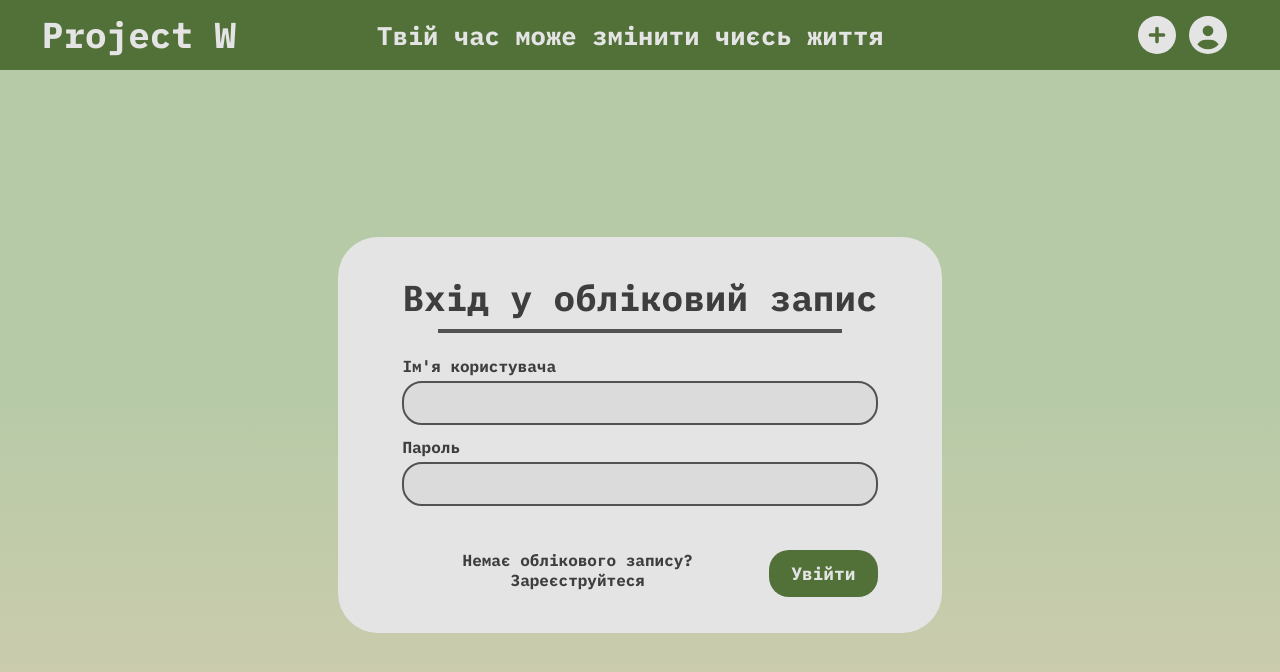
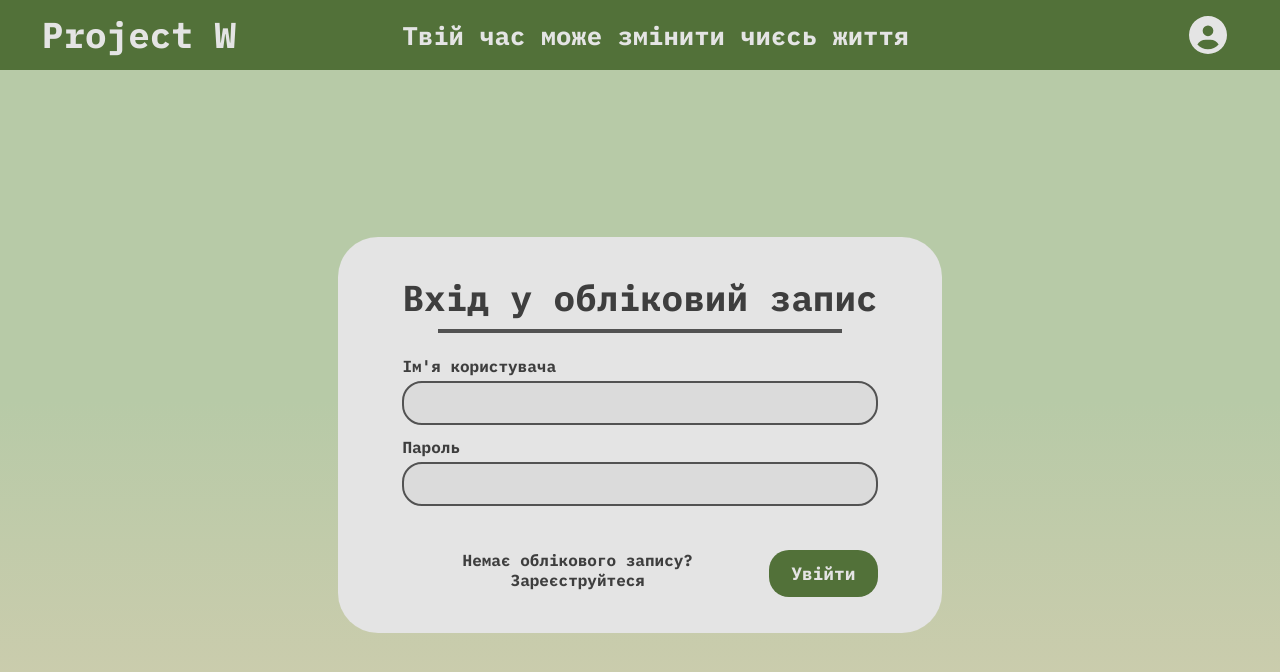
Before and after one commit to amasyaska/project-w, a React (Vite) app in the folder src/django-container/frontend/: page /login in a window 1280 px wide. Shown: the top 672 px of the page. Built offline with nearby package versions, Linux system fonts and the light colour scheme.

Commit message:
feat: Make add post btn show up only when user is logged in

```diff
--- a/src/django-container/frontend/src/components/Header.tsx
+++ b/src/django-container/frontend/src/components/Header.tsx
@@ -1,9 +1,10 @@
 import {useState} from "react";
 import {Link} from "react-router-dom";
 import {FontAwesomeIcon} from '@fortawesome/react-fontawesome'
-import {faUserCircle,faPlusCircle} from '@fortawesome/free-solid-svg-icons'
+import {faPlusCircle, faUserCircle} from '@fortawesome/free-solid-svg-icons'
 
 import styles from "./Header.module.css";
+import useAuth from "@hooks/auth.ts";
 
 // Мотивашки для користувачів
 const SPLASHES = [
@@ -22,6 +23,7 @@ function getRandomSplash() {
 }
 
 export default function Header() {
+    const {user} = useAuth();
     const [splash] = useState(getRandomSplash);
 
     return <header className={styles.header}>
@@ -34,9 +36,9 @@ export default function Header() {
             {splash}
         </div>
         <div className={styles.right}>
-            <Link to={"/creation"} className={styles.createButton}>
+            {user && <Link to={"/creation"} className={styles.createButton}>
                 <FontAwesomeIcon icon={faPlusCircle}/>
-            </Link>
+            </Link>}
             <Link to={"/profile"} className={styles.account}>
                 <FontAwesomeIcon icon={faUserCircle}/>
             </Link>
```
